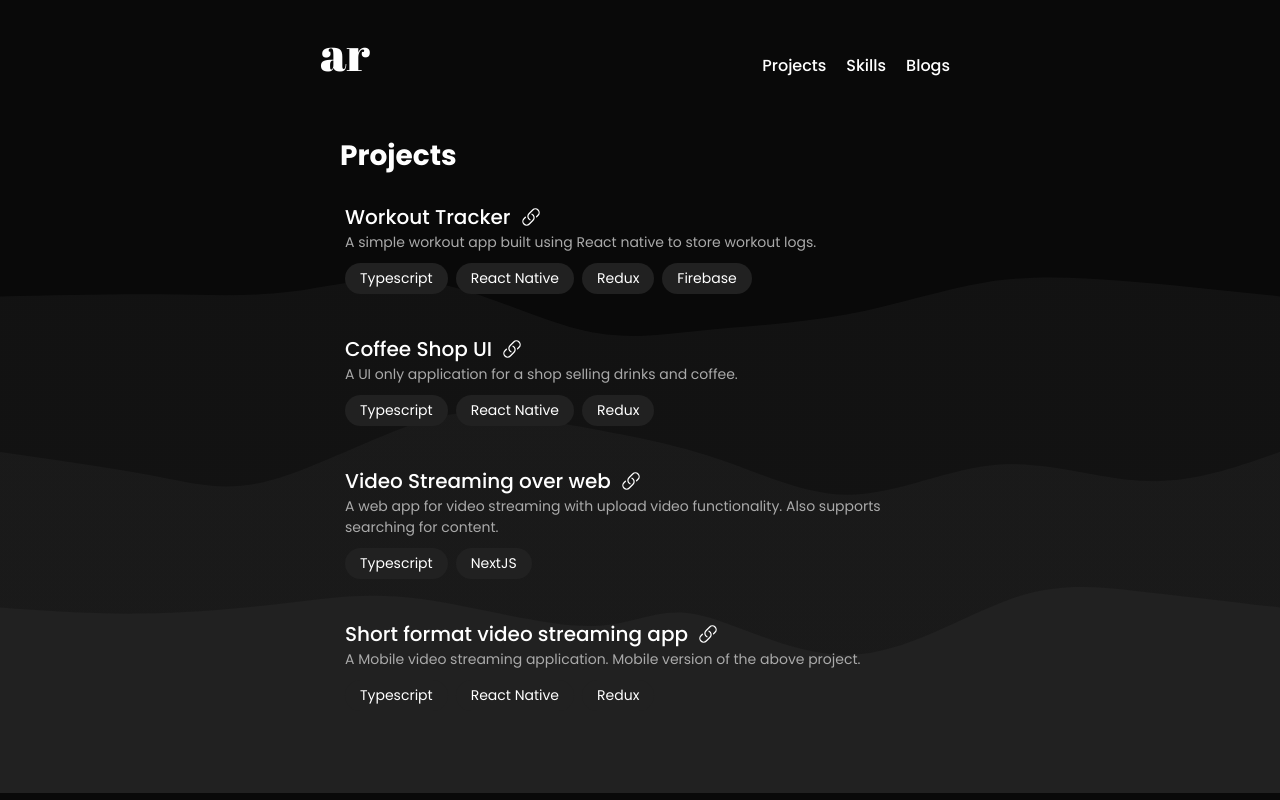
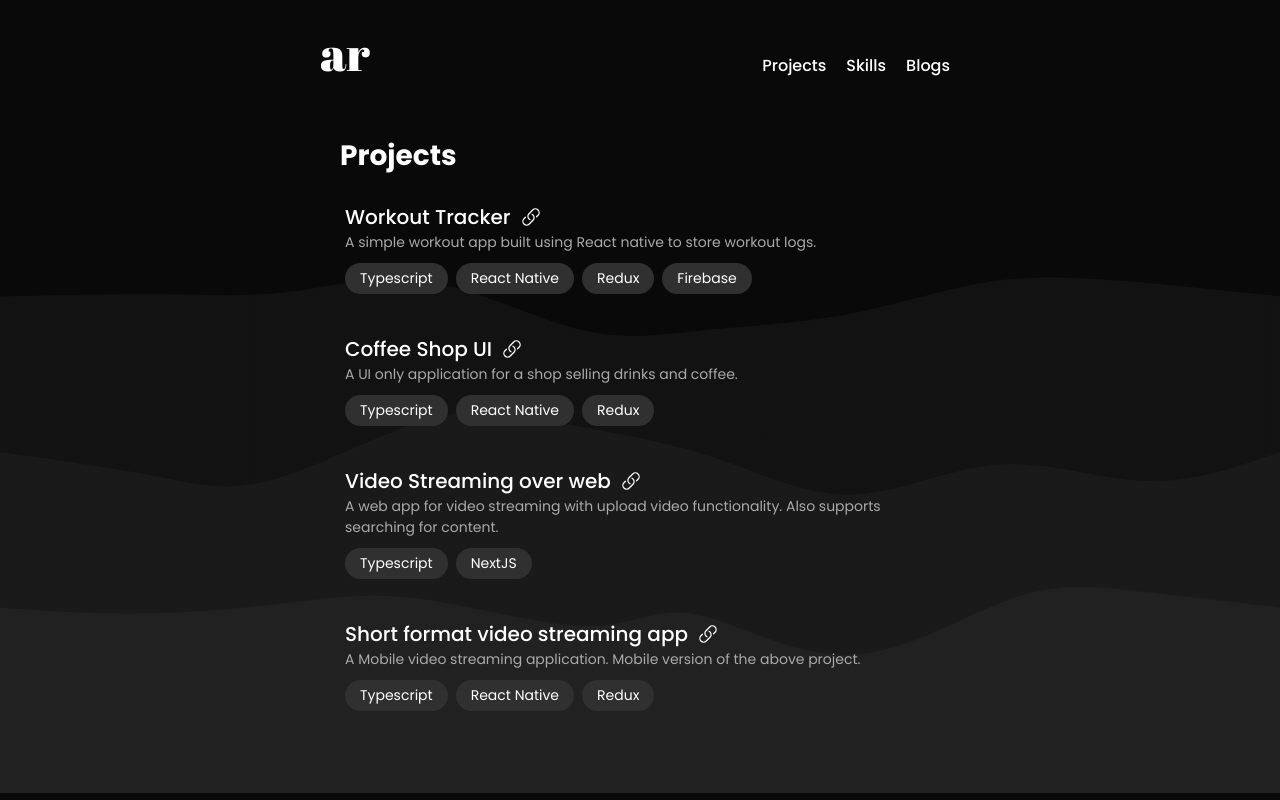
Before and after one commit to Agastya909/persona-website, a React (Vite) app: page /projects in a window 1280 px wide. Built offline with nearby package versions, Linux system fonts and the light colour scheme.

Commit message:
fix card chip bg color

```diff
--- a/src/pages/home/home.css
+++ b/src/pages/home/home.css
@@ -145,7 +145,7 @@
 }
 
 .stack-item {
-  background-color: #212121;
+  background-color: #303030;
   border-radius: 50px;
   padding: 5px 15px;
   margin-right: 8px;
--- a/src/pages/project/project.css
+++ b/src/pages/project/project.css
@@ -53,7 +53,7 @@
 }
 
 .tech-stack-name {
-  background-color: #212121;
+  background-color: #303030;
   border-radius: 50px;
   padding: 5px 15px;
   margin-right: 8px;
```
